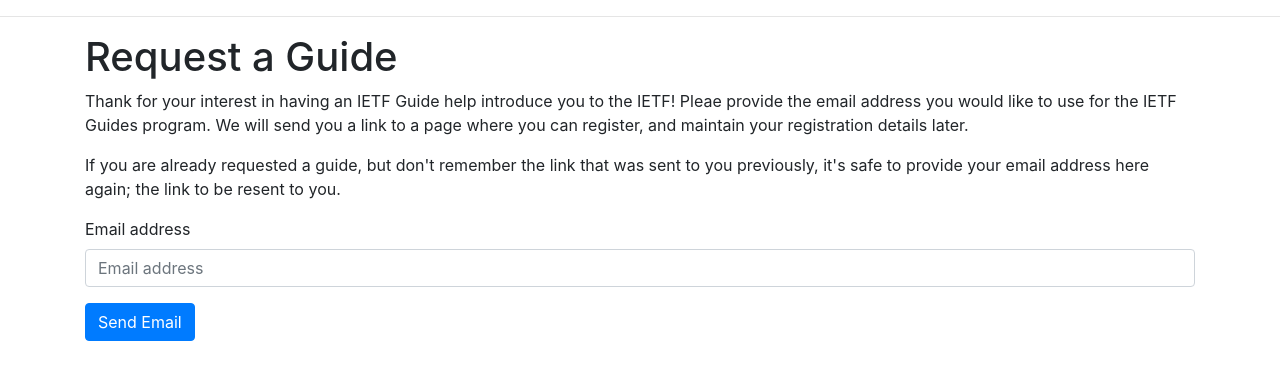
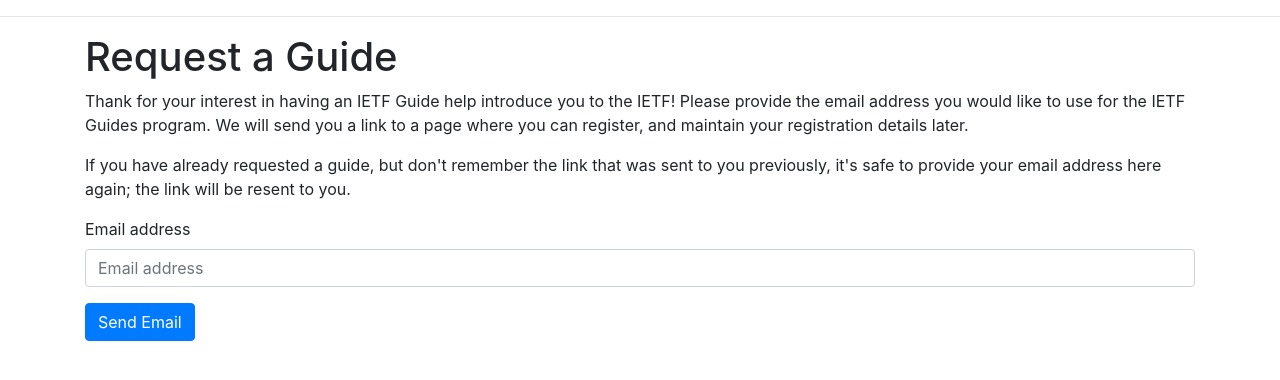
Before and after one commit to ietf-tools/ietf-guides, a Django app: page /guides/request_guide in a window 1280 px wide. Shown: the part 103-483 px from the top of the page. Run offline with Django 3.2, Linux system fonts and the light colour scheme; some libraries are stand-ins or nearby versions.

Commit message:
fix: text nits and typos (#43)

```diff
--- a/guides/templates/guides/request_a_guide.html
+++ b/guides/templates/guides/request_a_guide.html
@@ -3,8 +3,8 @@
 {% block title %}Request a guide{% endblock %}
 {% block content %}
 <h1>Request a Guide</h1>
-  <p>Thank for your interest in having an IETF Guide help introduce you to the IETF! Pleae provide the email address you would like to use for the IETF Guides program. We will send you a link to a page where you can register, and maintain your registration details later.</p>
-  <p>If you are already requested a guide, but don't remember the link that was sent to you previously, it's safe to provide your email address here again; the link to be resent to you.</p>
+  <p>Thank for your interest in having an IETF Guide help introduce you to the IETF! Please provide the email address you would like to use for the IETF Guides program. We will send you a link to a page where you can register, and maintain your registration details later.</p>
+  <p>If you have already requested a guide, but don't remember the link that was sent to you previously, it's safe to provide your email address here again; the link will be resent to you.</p>
   <form method="POST">{% csrf_token %}
     {% bootstrap_form form layout='inline' error_types='all' %}
     {% buttons %}
```
